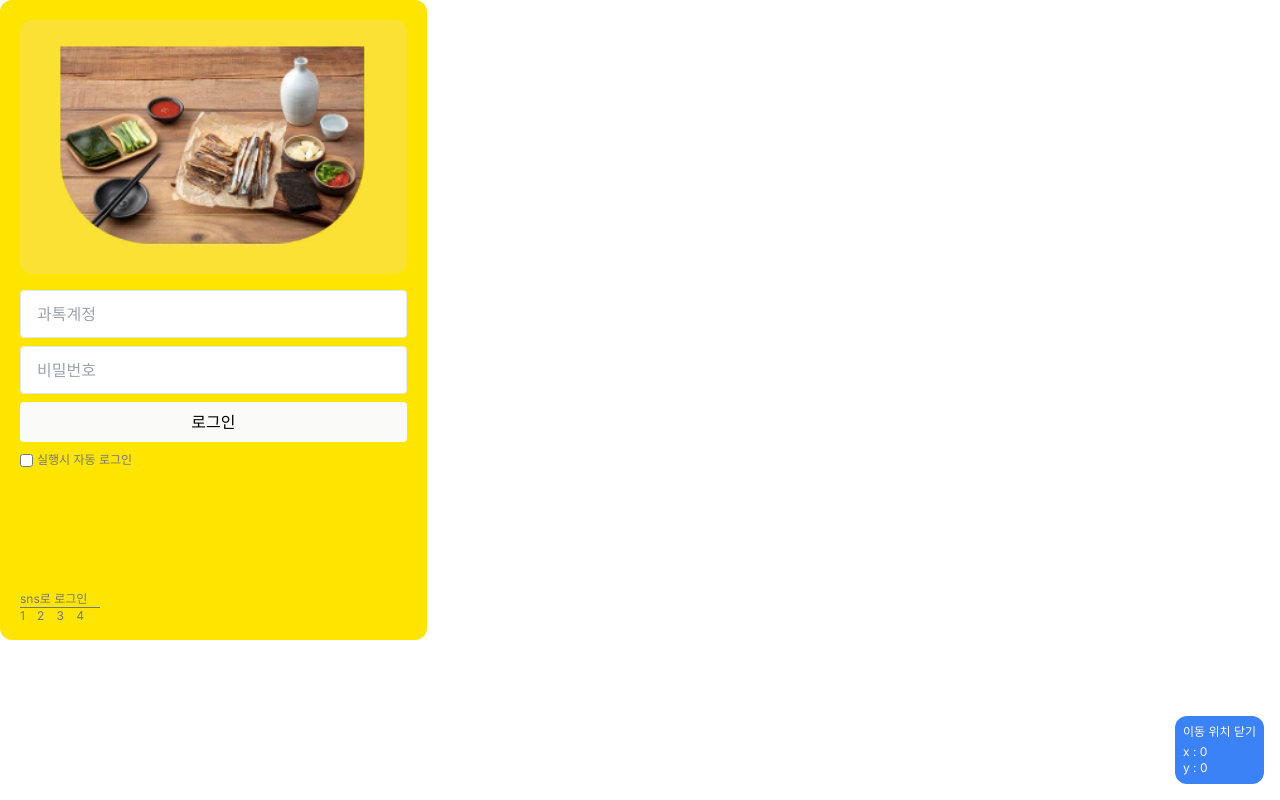
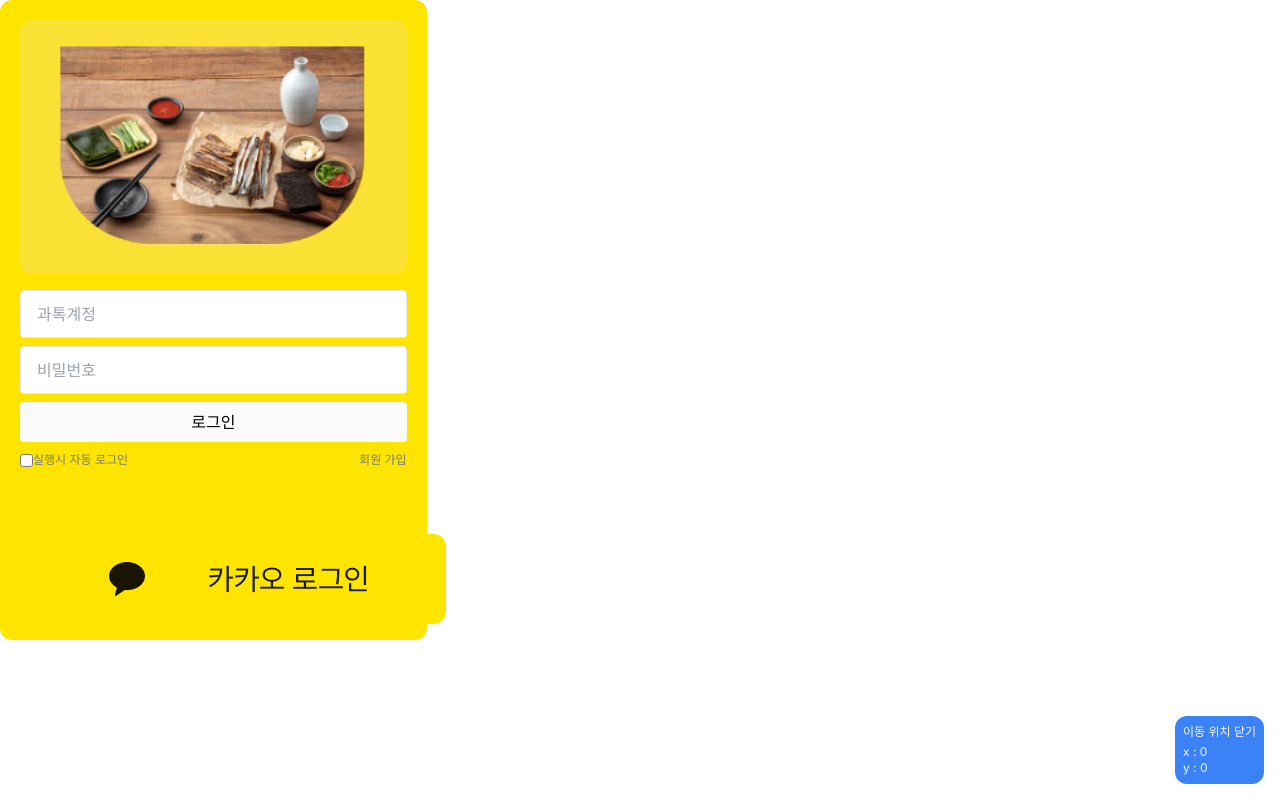
Before and after one commit to hi2102/guatalk-next, a Next.js app: page / in a window 1280 px wide. Built offline with nearby package versions, Linux system fonts and the light colour scheme.

Commit message:
DOCS : Add Sign-up Page

```diff
--- /dev/null
+++ b/src/app/sign-up/page.tsx
@@ -0,0 +1,3 @@
+export default function SignUp() {
+	return <>sign-up page</>;
+}
--- a/src/components/loginForm.tsx
+++ b/src/components/loginForm.tsx
@@ -1,3 +1,5 @@
+import Link from 'next/link';
+
 export default function LoginForm() {
 	return (
 		<form className='w-full flex flex-col gap-2 mt-4'>
@@ -21,7 +23,8 @@ export default function LoginForm() {
 				type='button'>
 				로그인
 			</button>
-			<div className='text-xs flex justify-start items-center h-5 gap-1 text-[#777]'>
+			<div className='text-xs flex justify-between items-center h-5 gap-1 text-[#777]'>
+				<div className='flex justify-start items-center'>
 					<input id='checkbox' type='checkbox' name='autoLogin' />
 					<label
 						htmlFor='checkbox'
@@ -29,6 +32,12 @@ export default function LoginForm() {
 						실행시 자동 로그인
 					</label>
 				</div>
+				<Link
+					href='/sign-up'
+					className='hover:cursor-pointer hover:text-[#555] transition-all '>
+					회원 가입
+				</Link>
+			</div>
 		</form>
 	);
 }
--- a/src/components/loginWithSns.tsx
+++ b/src/components/loginWithSns.tsx
@@ -1,15 +1,31 @@
+import Image from 'next/image';
+
 export default function LoginWithSns() {
 	return (
-		<div className='text-xs text-[#777] absolute bottom-4'>
-			<div className='hover:cursor-pointer hover:text-[#555] transition-all '>
-				sns로 로그인
-			</div>
-			<hr className='border-[#777] w-20' />
-			<ul className='flex justify-between w-16'>
-				<li className='hover:text-[#555] hover:cursor-pointer'>1</li>
-				<li className='hover:text-[#555] hover:cursor-pointer'>2</li>
+		<div className='text-xs text-[#777] mt-4 text-center'>
+			<ul className='p-4'>
+				<li className='hover:cursor-pointer'>
+					<Image
+						priority
+						src='/assets/kakao-login/kakao_login_large_narrow.png'
+						width={1000}
+						height={1000}
+						alt='kakao login'
+						className='fixed bottom-4 left-20 w-fit h-auto hover:border-2 hover:border-blue-500 rounded-xl'
+					/>
+				</li>
+				{/* <li className='hover:text-[#555] hover:cursor-pointer'>
+					<Image
+						priority
+						src='/assets/kakao-login/kakao_login_large_narrow.png'
+						width={1000}
+						height={1000}
+						alt='kakao login'
+						className='mx-auto w-auto h-auto border border-zinc-400 rounded-xl'
+					/>
+				</li>
 				<li className='hover:text-[#555] hover:cursor-pointer'>3</li>
-				<li className='hover:text-[#555] hover:cursor-pointer'>4</li>
+				<li className='hover:text-[#555] hover:cursor-pointer'>4</li> */}
 			</ul>
 		</div>
 	);
```
Lines whose indentation alone changed are shown as unchanged.
